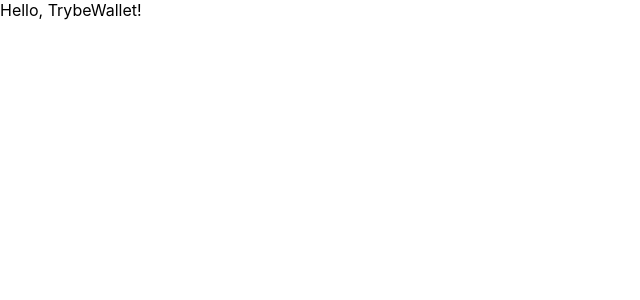
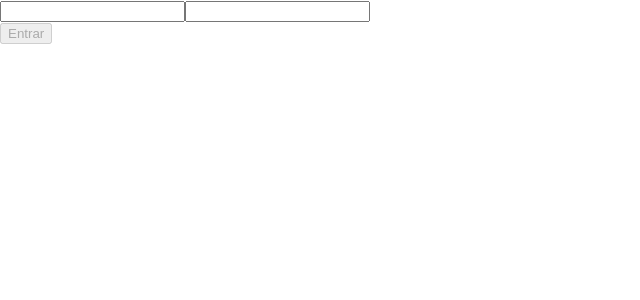
Before and after one commit to CamilaMandai/expenses-manager-app, a React (Create React App) app: page / in a window 1280 px wide. Shown: the top 300 px of the page, without its empty margins (0-640 px from the left). Built offline with nearby package versions, Linux system fonts and the light colour scheme.

Commit message:
[Camila Mandai] TrybeWallet Project

```diff
--- a/src/App.js
+++ b/src/App.js
@@ -1,7 +1,17 @@
-import React from 'react';
+import { Switch, Route } from 'react-router-dom';
+import { Component } from 'react';
+import Login from './pages/Login';
 
-function App() {
-  return <div>Hello, TrybeWallet!</div>;
+class App extends Component {
+  render() {
+    return (
+      <div>
+        <Switch>
+          <Route exact path="/" component={ Login } />
+        </Switch>
+      </div>
+    );
+  }
 }
 
 export default App;
--- a/src/index.js
+++ b/src/index.js
@@ -1,15 +1,19 @@
 import React from 'react';
 import ReactDOM from 'react-dom/client';
 import { BrowserRouter } from 'react-router-dom';
+import { Provider } from 'react-redux';
 import './index.css';
 import App from './App';
 import * as serviceWorker from './serviceWorker';
+import store from './redux/store';
 
 ReactDOM
   .createRoot(document.getElementById('root'))
   .render(
     <BrowserRouter>
-      <App />
+      <Provider store={ store }>
+        <App />
+      </Provider>
     </BrowserRouter>,
   );
 
--- a/src/pages/Login.js
+++ b/src/pages/Login.js
@@ -1,9 +1,61 @@
 import React from 'react';
+import { connect } from 'react-redux';
+import { PropTypes } from 'prop-types';
+import { SAVE_PASSWORD, SAVE_EMAIL } from '../redux/actions';
 
 class Login extends React.Component {
+  state = {
+    email: '',
+    password: '',
+  };
+
+  handleChange = ({ target }) => {
+    const { name, value } = target;
+    this.setState({ [name]: value });
+  };
+
+  handleClick = () => {
+    const { dispatch, history } = this.props;
+    const { email, password } = this.props;
+    dispatch({ type: SAVE_EMAIL, payload: email });
+    dispatch({ type: SAVE_PASSWORD, payload: password });
+    history.push('/carteira');
+  };
+
   render() {
-    return <div>Login</div>;
+    const { email, password } = this.state;
+    return (
+      <div>
+        <form>
+          <input
+            type="email"
+            name="email"
+            data-testid="email-input"
+            onChange={ this.handleChange }
+            value={ email }
+          />
+          <input
+            type="password"
+            name="password"
+            data-testid="password-input"
+            onChange={ this.handleChange }
+            value={ password }
+          />
+        </form>
+        <button
+          type="button"
+          onClick={ this.handleClick }
+          disabled={ !(email.includes('@') && password.length > 5) }
+        >
+          Entrar
+        </button>
+      </div>
+    );
   }
 }
 
-export default Login;
+Login.propTypes = {
+  dispatch: PropTypes.func,
+}.isRequired;
+
+export default connect()(Login);
--- a/src/redux/actions/index.js
+++ b/src/redux/actions/index.js
@@ -1 +1,13 @@
 // Coloque aqui suas actions
+export const SAVE_PASSWORD = 'SAVE_PASSWORD';
+export const SAVE_EMAIL = 'SAVE_EMAIL';
+
+export const saveEmailAction = (email) => ({
+  type: SAVE_EMAIL,
+  payload: email,
+});
+
+export const savePasswordAction = (password) => ({
+  type: SAVE_PASSWORD,
+  payload: password,
+});
--- a/src/redux/reducers/index.js
+++ b/src/redux/reducers/index.js
@@ -1,5 +1,9 @@
-// import user from './user';
-// import wallet from './wallet';
+import { combineReducers } from 'redux';
+import userReducer from './user';
+import walletReducer from './wallet';
 
 // Configure os seus reducers.
 // ATENÇÃO: você obrigatoriamente tem que utilizar as chaves "user" e "wallet" no seu estado global
+const rootReducer = combineReducers({ userReducer, walletReducer });
+
+export default rootReducer;
--- a/src/redux/reducers/user.js
+++ b/src/redux/reducers/user.js
@@ -1 +1,24 @@
+import { SAVE_PASSWORD, SAVE_EMAIL } from '../actions';
+
 // Esse reducer será responsável por tratar as informações da pessoa usuária
+const INITIAL_STATE = {
+  email: '',
+  password: '',
+};
+
+const userReducer = (state = INITIAL_STATE, { type, payload }) => {
+  switch (type) {
+  case SAVE_PASSWORD:
+    return {
+      ...state, password: payload,
+    };
+  case SAVE_EMAIL:
+    return {
+      ...state, email: payload,
+    };
+  default:
+    return state;
+  }
+};
+
+export default userReducer;
--- a/src/redux/reducers/wallet.js
+++ b/src/redux/reducers/wallet.js
@@ -1 +1,21 @@
 // Esse reducer será responsável por tratar o todas as informações relacionadas as despesas
+const INITIAL_STATE = {
+  user: {
+    email: '', // string que armazena o email da pessoa usuária
+  },
+  wallet: {
+    currencies: [], // array de string
+    expenses: [], // array de objetos, com cada objeto tendo as chaves id, value, currency, method, tag, description e exchangeRates
+    editor: false, // valor booleano que indica de uma despesa está sendo editada
+    idToEdit: 0, // valor numérico que armazena o id da despesa que esta sendo editada
+  },
+};
+
+const walletReducer = (state = INITIAL_STATE, action) => {
+  switch (action.type) {
+  default:
+    return state;
+  }
+};
+
+export default walletReducer;
--- a/src/redux/store.js
+++ b/src/redux/store.js
@@ -1 +1,18 @@
 // configure aqui sua store
+import { legacy_createStore as createStore, applyMiddleware } from 'redux';
+import { composeWithDevTools } from '@redux-devtools/extension';
+import thunk from 'redux-thunk';
+import rootReducer from './reducers';
+
+const store = createStore(
+  rootReducer,
+  composeWithDevTools(
+    applyMiddleware(thunk),
+  ),
+);
+
+if (window.Cypress) {
+  window.store = store;
+}
+
+export default store;
```
Also changed, not shown: 1 other file (tests, documents, lock files or other folders).
